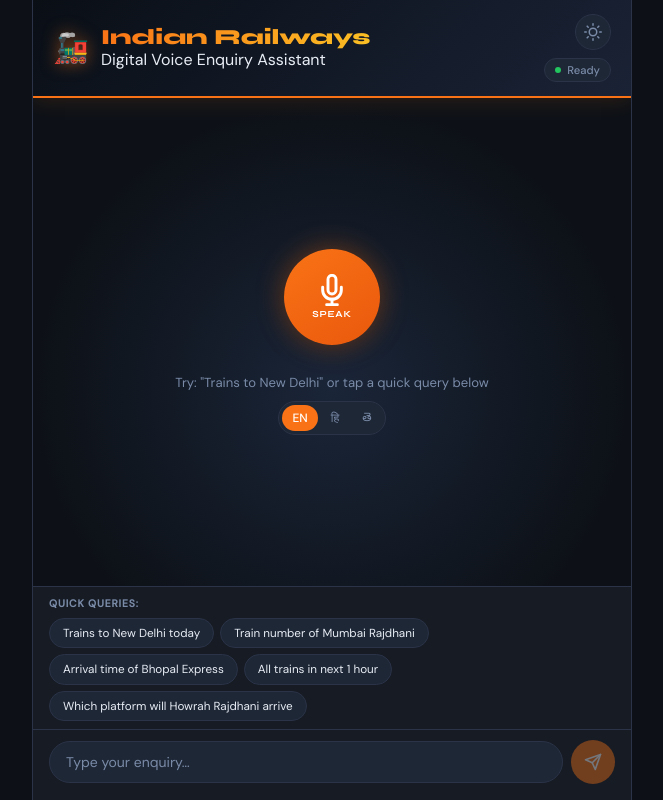
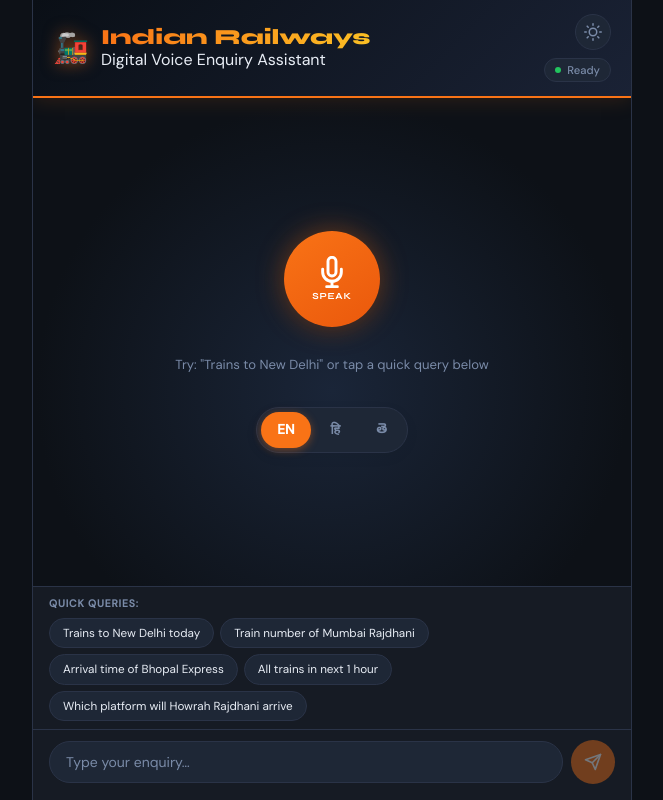
Before and after one commit to gowthami9821/railway-kiosk, a React (Vite) app in the folder frontend/: page / in a window 1280 px wide. Shown: the whole page, without its empty margins (308-971 px from the left). Built offline with nearby package versions, Linux system fonts and the light colour scheme.

Commit message:
Update index.css

```diff
--- a/frontend/src/index.css
+++ b/frontend/src/index.css
@@ -159,25 +159,33 @@
   letter-spacing: 0.04em;
 }
 
-/* Language switcher */
+/* Language Switcher Buttons (Centered below orb) */
+.vb-lang-switcher-area {
+  margin-top: 24px;
+  display: flex;
+  justify-content: center;
+  width: 100%;
+}
+
 .vb-lang-switcher {
   display: flex;
-  gap: 3px;
+  gap: 4px;
   background: var(--surface2);
-  padding: 3px;
+  padding: 4px;
   border-radius: 999px;
   border: 1px solid var(--border);
+  box-shadow: 0 4px 14px rgba(0,0,0,0.05);
 }
 
 .vb-lang-btn {
-  padding: 4px 10px;
+  padding: 8px 16px;
   border-radius: 999px;
   border: none;
   background: transparent;
   color: var(--text-muted);
   font-family: 'DM Sans', sans-serif;
-  font-size: 0.75rem;
-  font-weight: 500;
+  font-size: 0.85rem;
+  font-weight: 600;
   cursor: pointer;
   transition: all .2s;
 }
@@ -185,6 +193,7 @@
 .vb-lang-btn.active {
   background: var(--accent);
   color: #fff;
+  box-shadow: 0 2px 8px rgba(249,115,22,0.4);
 }
 
 .vb-lang-btn:hover:not(.active):not(:disabled) {
```
